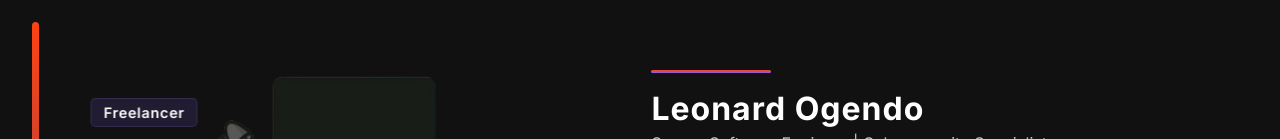
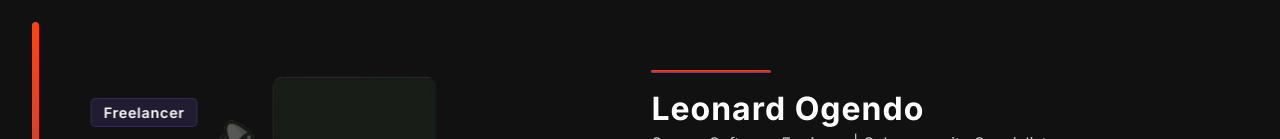
Before and after one commit to LeonardOgendo/my-developer-portfolio-v2, a React (Vite) app: page / in a window 1280 px wide. Shown: the part 813-952 px from the top of the page. Built offline with nearby package versions, Linux system fonts and the light colour scheme.

Commit message:
Fix color contrast issue in Navigation component

```diff
--- a/src/styles/styles.css
+++ b/src/styles/styles.css
@@ -437,7 +437,7 @@ a:visited {
 
 #underline {
   height: 3px;
-  background: linear-gradient(to bottom, #fd4312, #845ef7);
+  background: linear-gradient(to bottom, #fd4312, #504478);
   width: 120px;
   margin-bottom: 1rem;
   border-radius: 5px;
```
